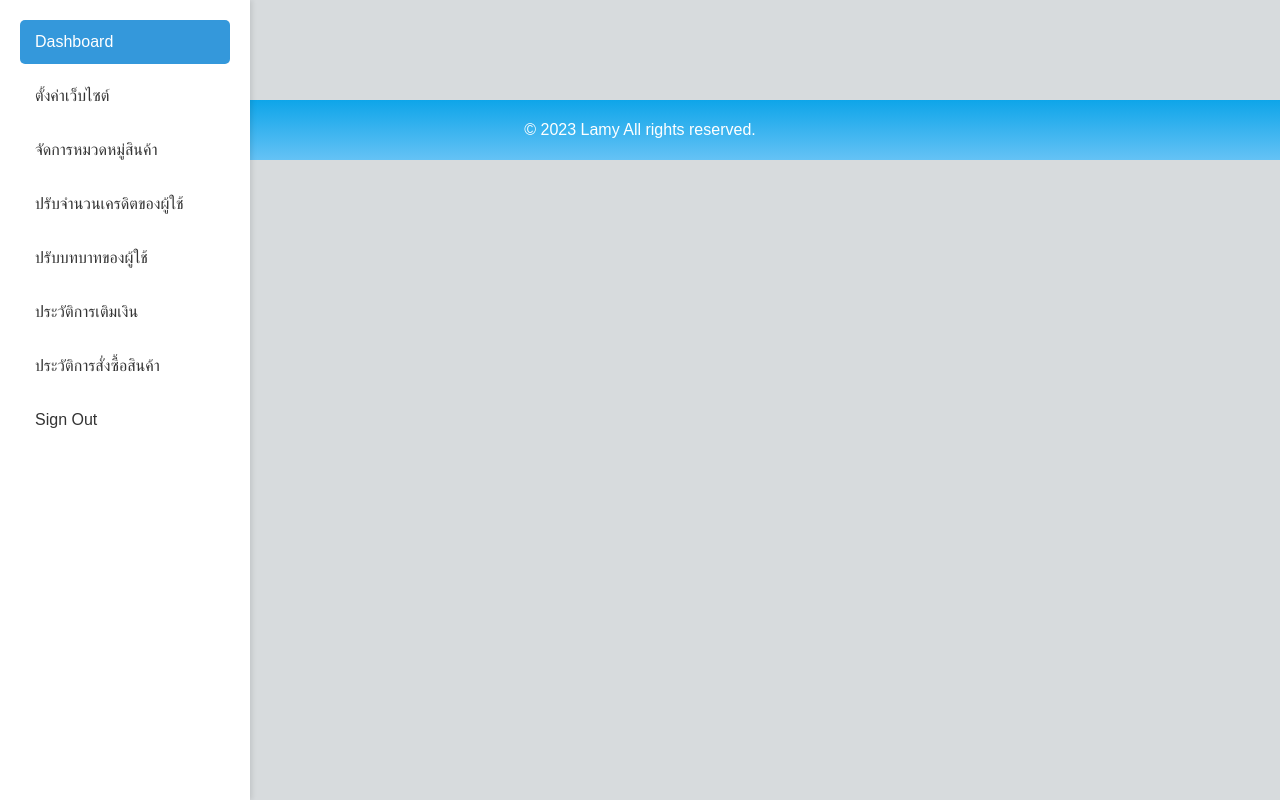
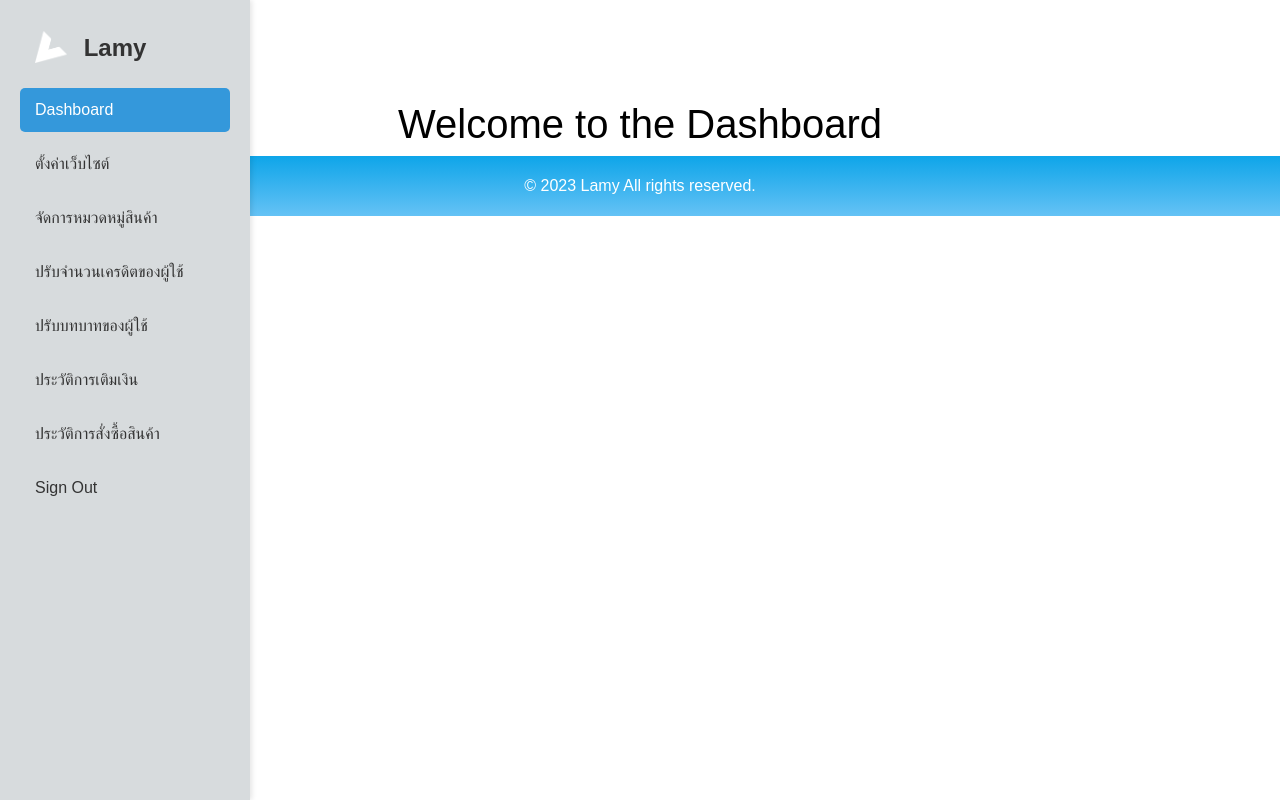
Before and after one commit to devjinx/lamy, a Vue app: page /dashboard in a window 1280 px wide. Built offline with nearby package versions, Linux system fonts and the light colour scheme.

Commit message:
update menu logo and little style

```diff
--- a/src/components/Menu.vue
+++ b/src/components/Menu.vue
@@ -1,13 +1,14 @@
 <template>
   <div class="Menu">
     <ul>
-      <li class="active"><router-link to="/dashboard">Dashboard</router-link></li>
-      <li><router-link to="/dashboard/settings">ตั้งค่าเว็บไซต์</router-link></li>
-      <li><router-link to="/Order">จัดการหมวดหมู่สินค้า </router-link></li>
-      <li><router-link to="/Products">ปรับจำนวนเครดิตของผู้ใช้ </router-link></li>
-      <li><router-link to="/SalesReport">ปรับบทบาทของผู้ใช้</router-link></li>
-      <li><router-link to="/dashboard/historytopup">ประวัติการเติมเงิน</router-link></li>
-      <li><router-link to="/Settings">ประวัติการสั่งซื้อสินค้า </router-link></li>
+      <li><router-link to="/" class="lamy-link"><img src="../../public/Lamy_logo_png.png" width="32" height="32" class="lamy-logo"> Lamy</router-link></li>
+      <li :class="{ active: currentRoute === '/dashboard' }"><router-link to="/dashboard">Dashboard</router-link></li>
+      <li :class="{ active: currentRoute === '/dashboard/settings' }"><router-link to="/dashboard/settings">ตั้งค่าเว็บไซต์</router-link></li>
+      <li :class="{ active: currentRoute === '/Order' }"><router-link to="/Order">จัดการหมวดหมู่สินค้า </router-link></li>
+      <li :class="{ active: currentRoute === '/Products' }"><router-link to="/Products">ปรับจำนวนเครดิตของผู้ใช้ </router-link></li>
+      <li :class="{ active: currentRoute === '/SalesReport' }"><router-link to="/SalesReport">ปรับบทบาทของผู้ใช้</router-link></li>
+      <li :class="{ active: currentRoute === '/dashboard/historytopup' }"><router-link to="/dashboard/historytopup">ประวัติการเติมเงิน</router-link></li>
+      <li :class="{ active: currentRoute === '/Settings' }"><router-link to="/Settings">ประวัติการสั่งซื้อสินค้า </router-link></li>
       <li><router-link to="/" @click="logout">Sign Out</router-link></li>
     </ul>
   </div>
@@ -16,9 +17,13 @@
 <script>
 export default {
   name: "Menu",
+  data() {
+    return {
+      currentRoute: this.$route.path,
+    };
+  },
   methods: {
     logout() {
-      // Logout logic here
       console.log("User logged out");
     },
   },
@@ -27,7 +32,7 @@ export default {
 
 <style>
 body {
-  background-color: #D7DBDD;
+  background-color: #fff;
 }
 .Menu {
   position: fixed;
@@ -35,7 +40,7 @@ body {
   top: 0;
   width: 250px; /* Adjusted width */
   height: 100%;
-  background-color: #FFFFFF; /* Changed to white background */
+  background-color: #D7DBDD; /* Changed to white background */
   padding: 20px;
   box-shadow: 2px 0 5px rgba(0,0,0,0.1); /* Added shadow for depth */
 }
@@ -53,16 +58,31 @@ body {
   color: #333; /* Changed to a darker font color */
   text-decoration: none;
   text-align: left;
+  font-size: 16px;
   display: block;
   padding: 10px 15px;
   border-radius: 5px; /* Added rounded corners */
   transition: background-color 0.3s; /* Smooth transition for hover effect */
 }
 
-.Menu ul li.active a,
 .Menu ul li a:hover {
   background-color: #3498db; /* Blue background for active/hover */
   color: #fff; /* White text for active/hover */
+}
+
+.Menu ul li.active a {
+  background-color: #3498db; /* Blue background for active item */
+  color: #fff; /* White text for active item */
+}
+
+.Menu ul li .lamy-link {
+  font-size: 24px;
+  font-weight: bold;
+}
+
+.Menu ul li .lamy-link .lamy-logo {
+  margin-bottom: 5px;
+  margin-right: 10px;
 }
 
 .pro-section {
--- a/src/views/dashboard.vue
+++ b/src/views/dashboard.vue
@@ -1,6 +1,9 @@
 <template>
   <div class="Dashboard">
     <Menu />
+    <div class="content">
+      <h1>Welcome to the Dashboard</h1>
+    </div>
     <Footer />
   </div>
 </template>
@@ -13,14 +16,25 @@ export default {
   name: 'Dashboard',
   components: {
     Menu,
-    Footer,
+    Footer
   }
 };
 </script>
 
 <style>
+h1 {
+  text-align: center;
+  color: black;
+}
+
 .Dashboard {
   padding-top: 100px;
 }
+
+.content {
+  display: flex;
+  justify-content: center;
+  align-items: center;
+  height: 100%;
+}
 </style>
-``
```
